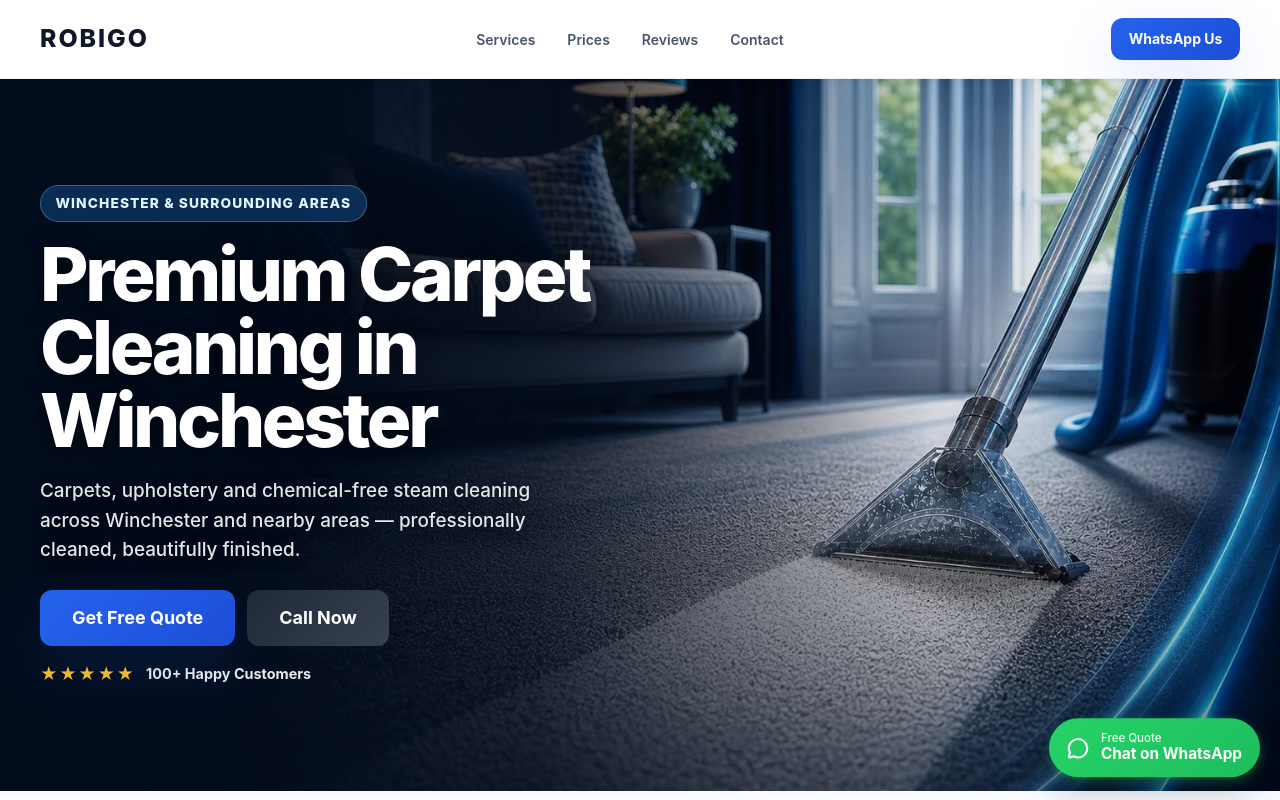
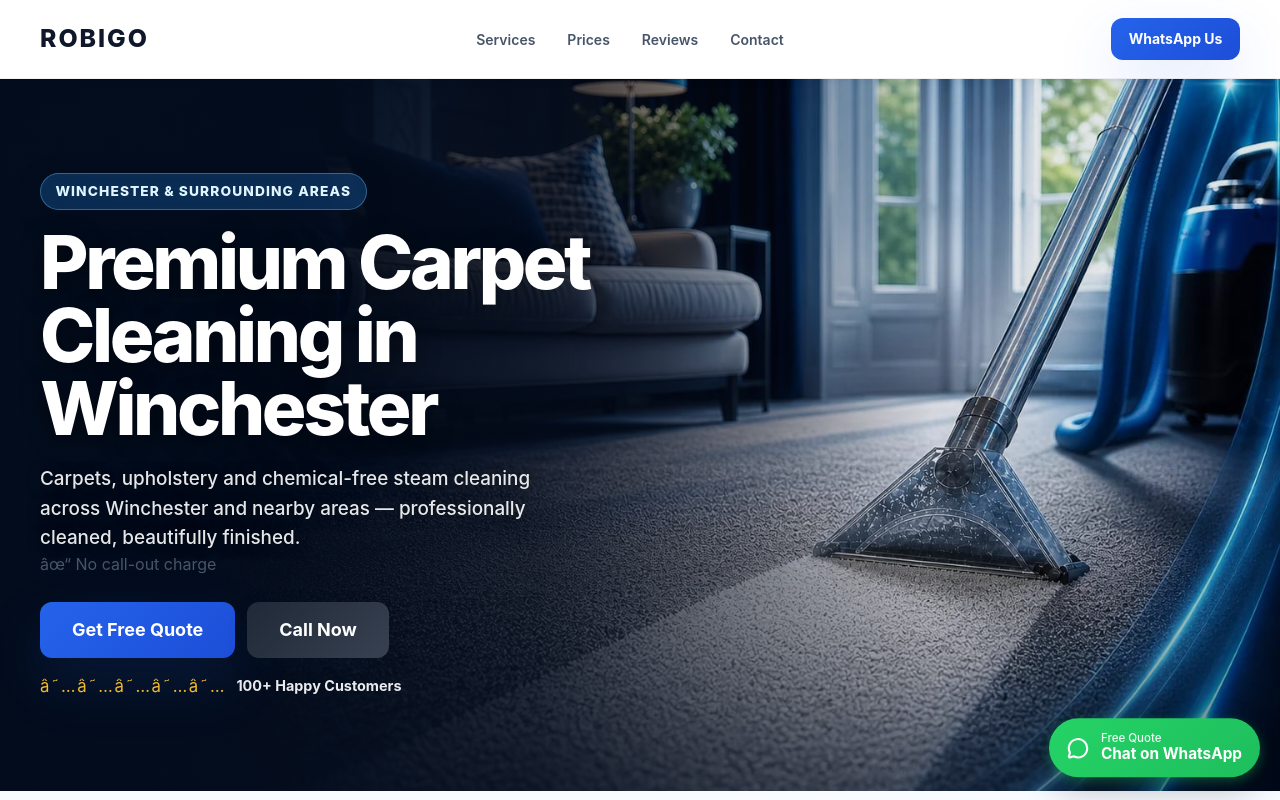
Before and after one commit to Robigo1977/ROBIGO-V5, a React (Vite) app: page / in a window 1280 px wide. Shown: the top 800 px of the page. Built offline with nearby package versions, Linux system fonts and the light colour scheme.

Commit message:
Show no call-out charge in homepage hero

```diff
--- a/src/components/sections/Hero/HeroContent.tsx
+++ b/src/components/sections/Hero/HeroContent.tsx
@@ -32,6 +32,8 @@ export default function HeroContent() {
         {heroData.subtitle}
       </p>
 
+      <p className={styles.callout}>âœ“ No call-out charge</p>
+
       <HeroButtons />
 
       <div
@@ -42,7 +44,7 @@ export default function HeroContent() {
           className={styles.stars}
           aria-hidden="true"
         >
-          ★★★★★
+          â˜…â˜…â˜…â˜…â˜…
         </span>
 
         <span className={styles.ratingText}>
```
